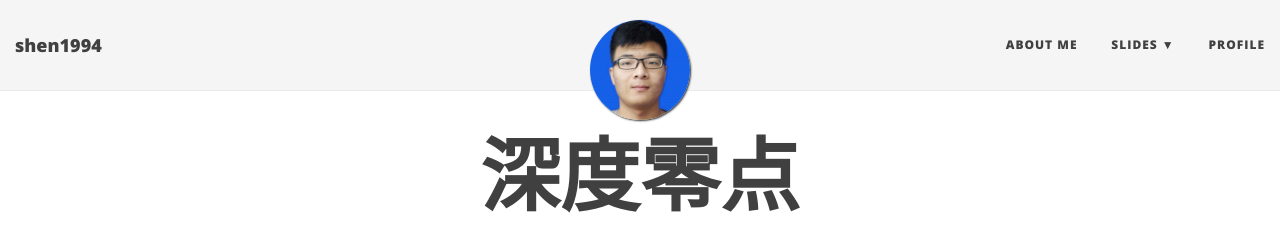
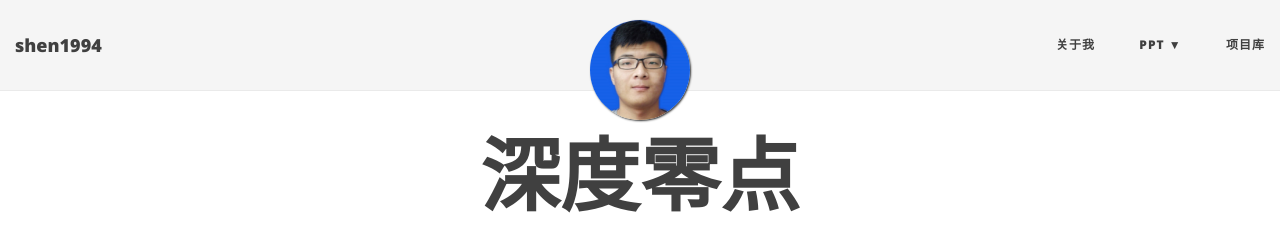
Before and after one commit to shen1994/shen1994.github.io, a Jekyll site: the page built from index.html, in a window 1280 px wide. Shown: the top 228 px of the page. Built offline with Jekyll 4.4.1, drawn with Linux system fonts in a browser that asks for light colours; nearby versions of some CDN libraries; the list of posts is cut into pages by our own code; some of the changed lines change nothing that is shown.

Commit message:
Initial commit

```diff
--- a/_config.yml
+++ b/_config.yml
@@ -23,20 +23,13 @@ description: Personal Blog!!!
 
 # List of links in the navigation bar
 navbar-links:
-  #Walden: "pages/walden"
-  About Me: "aboutme"
-  #Proposals : "pages/proposals"
-  Slides:
+  关于我: "aboutme"
+  PPT:
     - python learning : "https://shen1994.github.io/python"
     - c/c++ learning : "https://shen1994.github.io/c"
     - machine learning : "https://shen1994.github.io/ml"
     - deep learning : "https://shen1994.github.io/dl"
-  Profile: "http://github.com/shen1994"
-#  Links:
-#    - Neural Network Basics: "https://github.com/ChatAI/_nn_"
-#    - Recurrent Neural Network: "https://github.com/ChatAI/_rnn_"
-#    - ML Coursera Excercises: "https://github.com/ChatAI/CourseraExercises"
-#    - Theano: "https://github.com/suriyadeepan/theano"
+  项目库: "http://github.com/shen1994"
 
 # Image to show in the navigation bar - image must be a square (width = height)
 # Remove this parameter if you don't want an image in the navbar
@@ -82,7 +75,6 @@ google_analytics: "UA-78656027-1"
 # Output options (more information on Jekyll's site)
 timezone: "Asia/Kolkata"
 markdown: kramdown
-#markdown: redcarpet
 highlighter: rouge
 permalink: /:year-:month-:day-:title/
 paginate: 5
```
